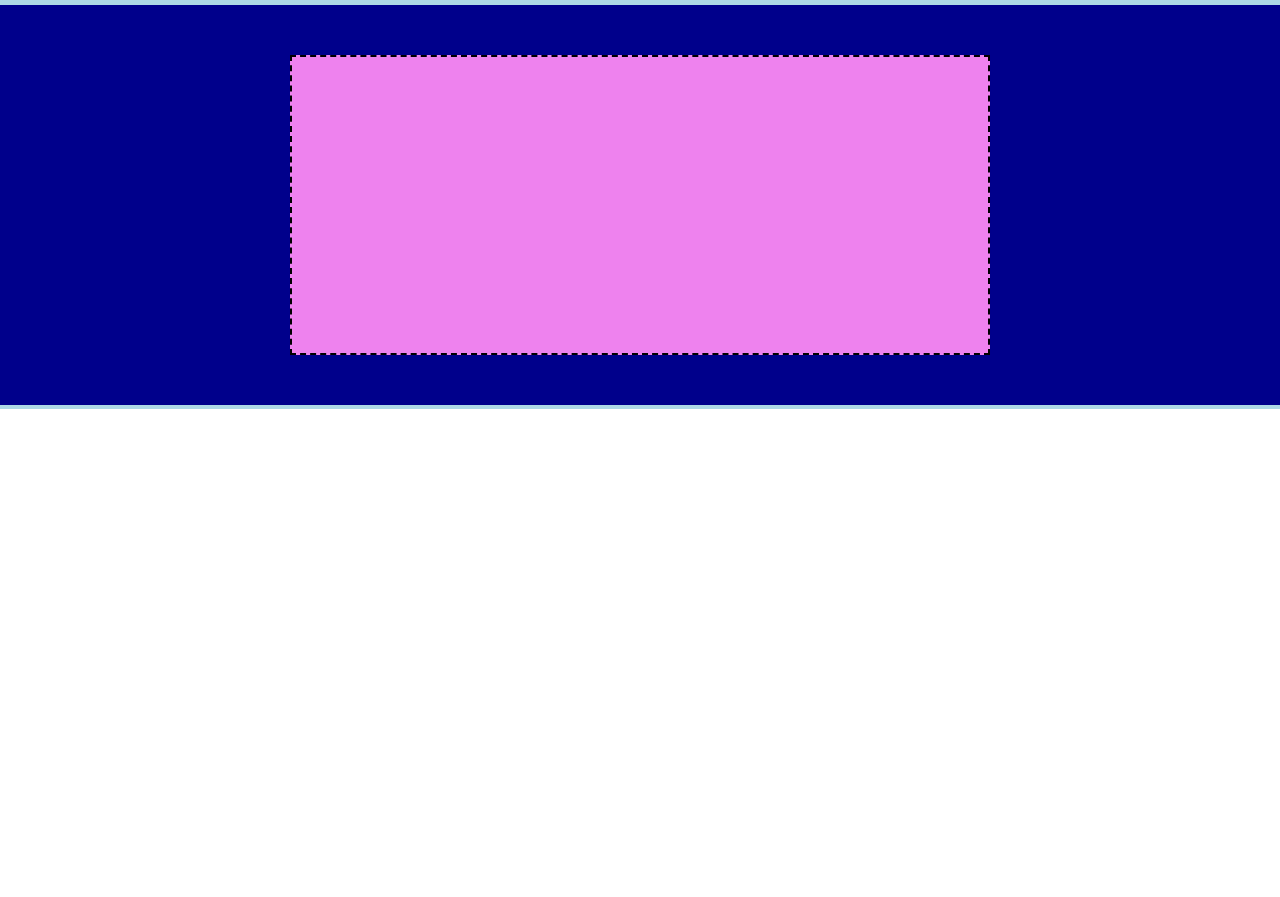
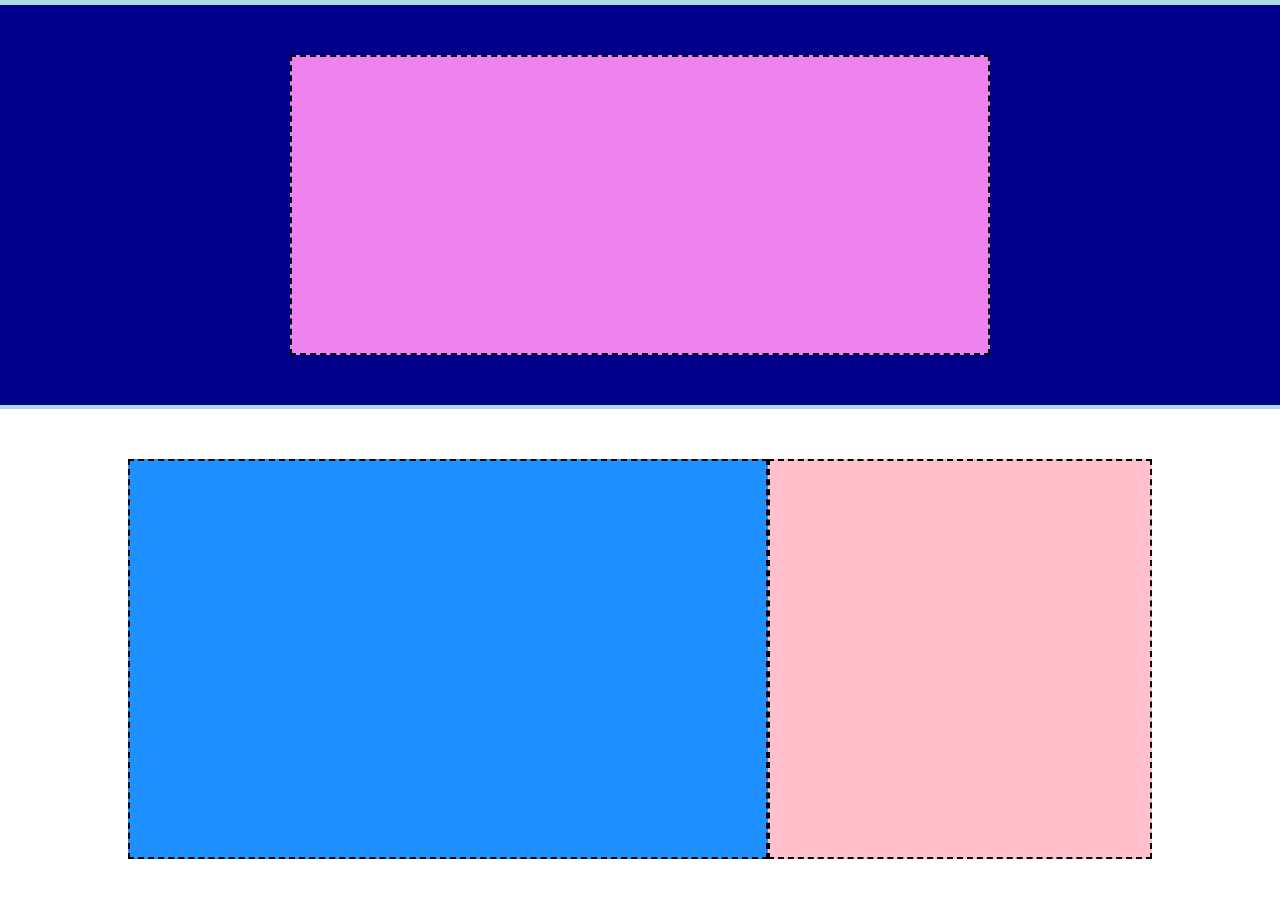
Before and after one commit to Francesco-Rapetti/htmlcss-struttura-discord, a plain HTML site: page index.html in a window 1280 px wide. Shown: the part 65-962 px from the top of the page. Before the commit the page ends 800 px from the top, so only its background shows below. Drawn offline with Linux system fonts and the light colour scheme.

Commit message:
Add first section

```diff
--- a/css/style.css
+++ b/css/style.css
@@ -61,3 +61,32 @@ header {
     height: 300px;
     width: 700px;
 }
+
+.img-container {
+    display: flex;
+    justify-content: center;
+}
+
+.white {
+    background-color: white;
+}
+
+.grey {
+    background-color: #D3D3D3;
+}
+
+.img-container .text {
+    background-color: #FFC0CB;
+    width: 30%;
+}
+
+.img-container .img {
+    background-color: #1E90FF;
+    width: 50%;
+}
+
+.img-container .img, .img-container .text {
+    border: 2px dashed black;
+    margin: 50px 0;
+    height: 400px;
+}
--- a/index.html
+++ b/index.html
@@ -48,7 +48,25 @@
     </header>
 
     <main>
+        <section class="img-container white">
+            <div class="img">
 
+            </div>
+
+            <div class="text">
+
+            </div>
+        </section>
+
+        <section class="img-container grey">
+            <div>
+
+            </div>
+
+            <div>
+
+            </div>
+        </section>
     </main>
 
     <footer>
```
